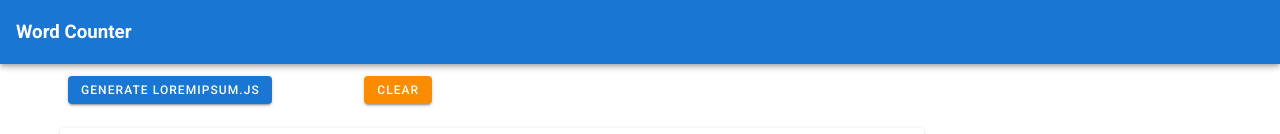
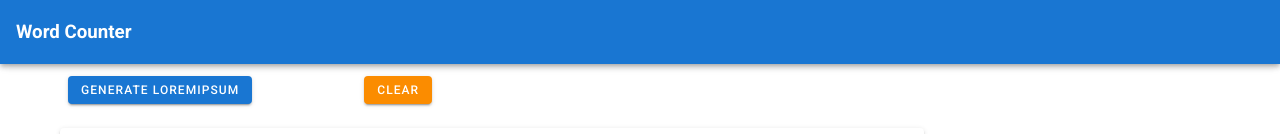
Before and after one commit to joseangelcrn/word_counter, a Vue app: page / in a window 1280 px wide. Shown: the top 134 px of the page. Built offline with nearby package versions, Linux system fonts and the light colour scheme.

Commit message:
Fix string

```diff
--- a/src/components/Editor.vue
+++ b/src/components/Editor.vue
@@ -8,7 +8,7 @@
                         small
                         color="primary"
                         @click="generateLoremIpsun"
-                >Generate LoremIpsum.js
+                >Generate LoremIpsum
                 </v-btn>
             </v-col>
             <v-col class="col-2">
```
